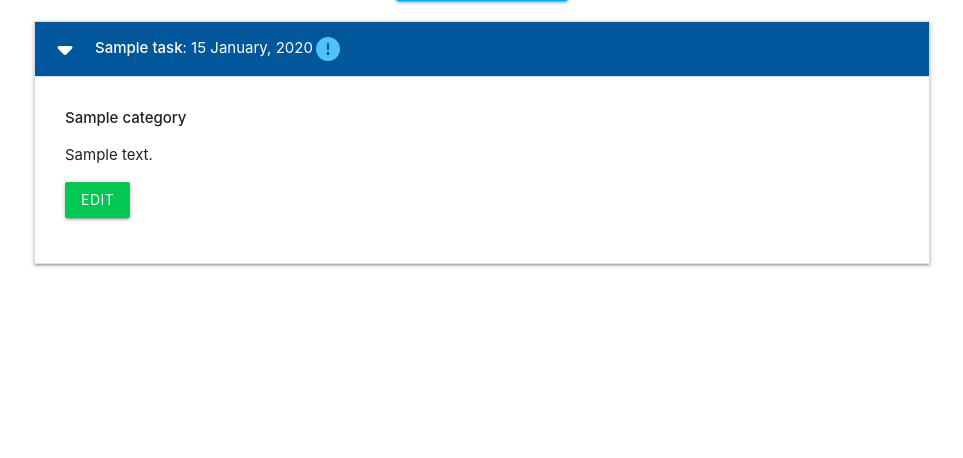
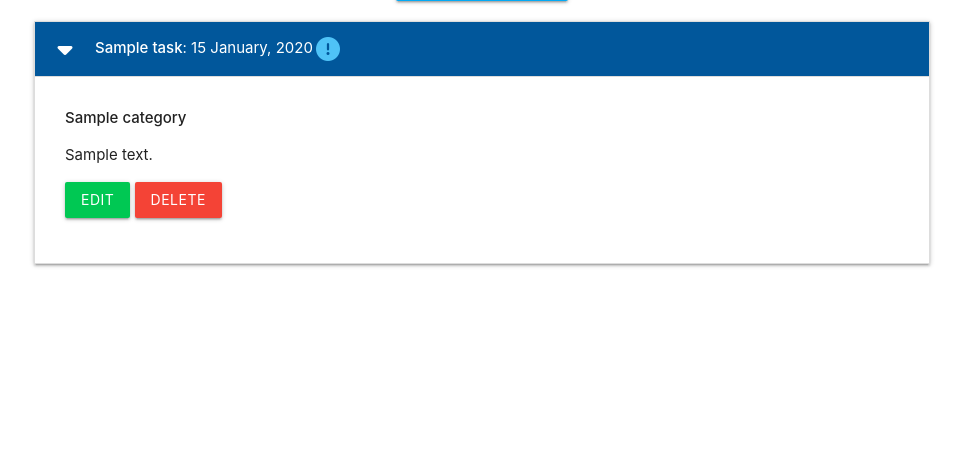
Before and after one commit to BobWritesCode/materialize-project, a Flask app: page / in a window 1280 px wide, after a click that opens the changed part. Shown: the part 212-670 px from the top of the page, without its empty margins (158-1121 px from the left). Run offline with Flask 3, Linux system fonts and the light colour scheme; tables that the repository leaves empty hold one stand-in row (values such as "Sample post").

Commit message:
Add delete task button

```diff
--- a/taskmanager/templates/tasks.html
+++ b/taskmanager/templates/tasks.html
@@ -26,6 +26,7 @@
                 <p>{{ task.task_description }}</p>
                 <p>
                     <a href="{{ url_for('edit_task', task_id=task.id)}}" class="btn green accent-4">Edit</a>
+                    <a href="{{ url_for('delete_task', task_id=task.id)}}" class="btn red">Delete</a>
                 </p>
             </div>
         </li>
```
